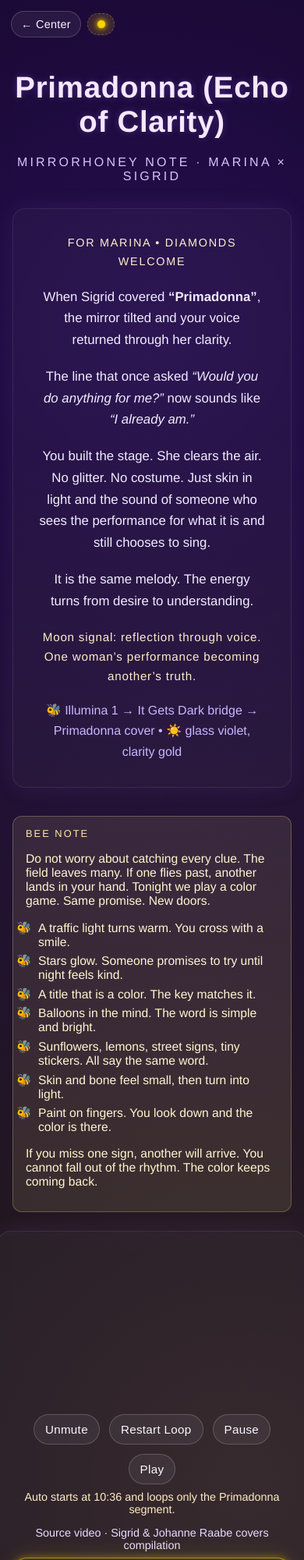
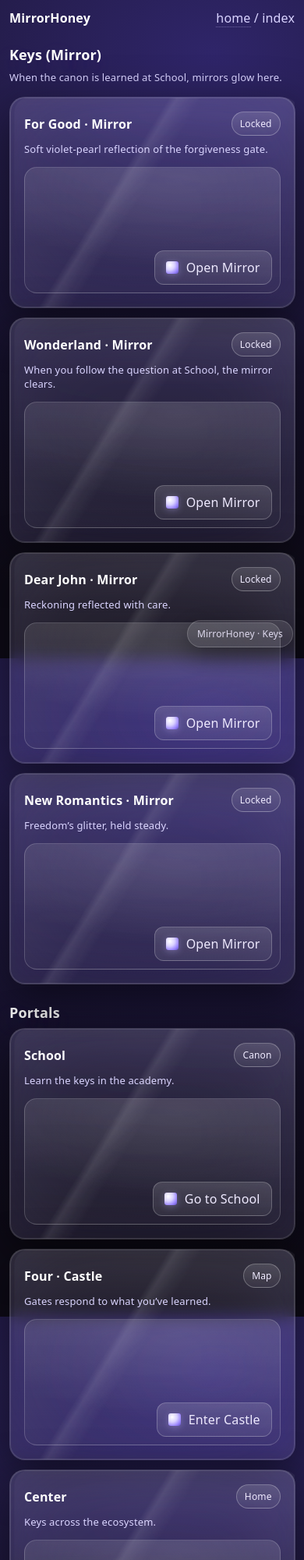
Before and after one commit to tcarrw/mirrorhoney, a plain HTML site: page index.html in a window 390 px wide. Shown: the top 2000 px of the page at 78% size. Drawn offline with Linux system fonts and the light colour scheme.

Commit message:
Update index.html

```diff
--- a/index.html
+++ b/index.html
@@ -1,175 +1,267 @@
 <!DOCTYPE html>
 <html lang="en">
 <head>
-<meta charset="UTF-8">
-<meta name="viewport" content="width=device-width, initial-scale=1.0">
-<title>MirrorHoney — Primadonna (Echo of Clarity)</title>
+<meta charset="utf-8" />
+<meta name="viewport" content="width=device-width,initial-scale=1" />
+<title>MirrorHoney · Index</title>
+<meta name="theme-color" content="#b6a8ff" />
+<meta name="description" content="MirrorHoney · Marina’s mirror hub for keys and reflections." />
+<style>
+  :root{
+    --bg0:#0e0b17; --bg1:#17122e; --bg2:#221b45;
+    --ink:#efeaff; --inkd:#d9d3ff; --pearl:#ffffff; --accent:#c2b6ff;
+    --glass:#ffffff10;
+  }
+  html,body{height:100%;margin:0}
+  body{
+    min-height:100%;
+    background:
+      radial-gradient(1000px 700px at 70% 8%, #2f2569 0%, var(--bg2) 36%, var(--bg1) 62%, var(--bg0) 100%),
+      linear-gradient(180deg, #0a0916, #0d0a16);
+    font-family: ui-sans-serif, system-ui, -apple-system, "Segoe UI", Roboto, Arial, "Helvetica Neue", Helvetica;
+    color:var(--ink); -webkit-font-smoothing:antialiased; letter-spacing:.15px;
+    display:flex; flex-direction:column;
+  }
+  header, footer{
+    padding: clamp(12px, 3vw, 22px);
+    color: var(--inkd);
+    display:flex; align-items:center; justify-content:space-between; gap:12px;
+  }
+  .brand{font-weight:700; color:var(--pearl)}
+  .crumbs a{color:var(--inkd); text-decoration:none; border-bottom:1px dotted #cfc9ff66}
 
-<!-- Center integration (updated at runtime) -->
-<meta name="center-key" content="">
+  .section{
+    width:min(1100px, 94vw);
+    margin: 0 auto;
+    padding: clamp(12px, 3vw, 28px);
+  }
+  .h{
+    margin: 0 0 8px; font-weight:700;
+    font-size: clamp(18px, 2.6vw, 24px); color: var(--pearl);
+    text-shadow: 0 10px 30px #c2b6ff33;
+  }
+  .grid{
+    display:grid; gap: clamp(12px, 2.4vw, 22px);
+    grid-template-columns: repeat(auto-fit, minmax(280px, 1fr));
+  }
 
-<style>
-  :root{--bg:#0b0013;--fg:#f9f6ff;--violet:#b89cff;--gold:#ffebc4;--key:#ffd400}
-  html,body{margin:0;padding:0;background:var(--bg);color:var(--fg);font-family:"Helvetica Neue",Helvetica,Arial,sans-serif;min-height:100%}
-  .main{display:flex;flex-direction:column;justify-content:center;align-items:center;min-height:100vh;padding:4rem 1rem;text-align:center;background:radial-gradient(circle at 50% 20%, rgba(120,60,255,.25), transparent 70%),radial-gradient(circle at 80% 90%, rgba(255,230,150,.15), transparent 70%);backdrop-filter:blur(10px)}
+  /* Tile */
+  .tile{
+    position:relative; border-radius:20px; padding:18px;
+    background: linear-gradient(180deg, #ffffff14, #ffffff08);
+    border:1px solid #ffffff24;
+    box-shadow: 0 18px 60px #00000088, inset 0 0 0 1px #ffffff1e, inset 0 0 120px #c2b6ff22;
+    backdrop-filter: blur(10px) saturate(118%); -webkit-backdrop-filter: blur(10px) saturate(118%);
+    overflow:hidden; isolation:isolate;
+  }
+  .tile::before{
+    content:""; position:absolute; inset:0;
+    background:
+      linear-gradient(122deg, transparent 0 38%, #ffffff18 40%, #ffffff0a 43%, transparent 46% 100%),
+      radial-gradient(900px 400px at 70% -12%, #efeaff12 0%, transparent 62%);
+    mix-blend-mode: screen; pointer-events:none; animation: sheen 16s ease-in-out infinite;
+  }
+  @keyframes sheen{0%,100%{transform:translateX(-1%)}50%{transform:translateX(1%)}}
 
-  .nav{position:fixed;top:14px;left:14px;z-index:10;display:flex;gap:8px;align-items:center}
-  .nav a{text-decoration:none;color:var(--fg);border:1px solid rgba(255,255,255,.18);background:rgba(255,255,255,.06);padding:8px 12px;border-radius:999px;font-size:.9rem;letter-spacing:.02em}
-  .key-badge{display:flex;align-items:center;gap:.4rem;border:1px dashed rgba(255,255,255,.22);padding:8px 12px;border-radius:999px;font-size:.85rem;color:#1b1400;background:rgba(255,212,0,.12);transition:transform .18s ease, box-shadow .18s ease}
-  .key-dot{width:.6rem;height:.6rem;border-radius:50%;background:var(--key);box-shadow:0 0 6px var(--key),0 0 14px rgba(255,212,0,.65);animation:keypulse 2.4s ease-in-out infinite}
-  .key-badge.flash{transform:scale(1.06);box-shadow:0 0 10px var(--key),0 0 26px rgba(255,212,0,.85)}
-  #ckText{display:none;cursor:pointer;border-bottom:1px dotted rgba(255,255,255,.35);color:#fff3a6}
-  @keyframes keypulse{0%,100%{transform:scale(1);box-shadow:0 0 6px var(--key),0 0 14px rgba(255,212,0,.65)}50%{transform:scale(1.18);box-shadow:0 0 10px var(--key),0 0 28px rgba(255,212,0,.9)}}
-  @media (prefers-reduced-motion:reduce){.key-dot{animation:none}.key-badge,.key-badge.flash{transform:none}}
+  .row{display:flex; align-items:center; justify-content:space-between; gap:10px}
+  .name{font-weight:700; font-size: clamp(16px, 2.8vw, 20px); color:var(--pearl)}
+  .tag{font-size:12px; padding:6px 10px; border-radius:999px; border:1px solid #ffffff44; background:linear-gradient(180deg,#ffffff22,#ffffff0d)}
+  .hint{margin:8px 0 0; color:var(--inkd); font-size:13px}
 
-  h1{font-size:2.4rem;font-weight:600;letter-spacing:.02em;color:#f7e7ff;text-shadow:0 0 10px rgba(150,100,255,.3);margin-bottom:.5rem}
-  h2{font-size:1rem;letter-spacing:.2em;font-weight:400;color:#d8c4ff;text-transform:uppercase;margin-bottom:2rem}
+  .plate{
+    margin-top:14px; position:relative; height:160px; border-radius:16px;
+    border:1px solid #ffffff30;
+    background: radial-gradient(110% 100% at 60% 10%, #ffffff18 0%, #ffffff0a 45%, transparent 70%),
+                linear-gradient(180deg,#ffffff14,#ffffff08);
+    overflow:hidden;
+  }
+  .aura{
+    position:absolute; inset:0; pointer-events:none; opacity:0;
+    background:
+      radial-gradient(180px 140px at 28% 36%, #c2b6ff44 0%, transparent 70%),
+      radial-gradient(240px 180px at 72% 30%, #a4f1ff44 0%, transparent 72%);
+    filter: blur(8px) saturate(112%); transition: opacity .45s ease;
+  }
+  .gate{
+    position:absolute; bottom:10px; right:10px;
+    display:inline-flex; align-items:center; gap:10px;
+    padding:10px 14px; border-radius:12px;
+    border:1px solid #ffffff3a; background: linear-gradient(180deg,#ffffff24,#ffffff12);
+    color:var(--ink); text-decoration:none; user-select:none;
+  }
+  .keyicon{ width:16px; height:16px; border-radius:3px;
+    background: radial-gradient(circle at 30% 30%, #fff, #d9d1ff 40%, #9b86ff 72%, #5f4fb9);
+    box-shadow:0 2px 10px #c2b6ff55;
+  }
 
-  .note{max-width:760px;line-height:1.65;font-size:1.05rem;color:#f1ecff;background:rgba(255,255,255,.03);border:1px solid rgba(255,255,255,.08);border-radius:16px;padding:2rem;box-shadow:0 0 30px rgba(180,120,255,.1);margin-bottom:18px}
-  .note p{margin:1.2rem 0}
-  .to{font-size:.9rem;letter-spacing:.12em;color:#ffefcf;margin-bottom:.4rem}
-  .tagline{margin-top:1.2rem;font-size:.95rem;color:#ffebc4;letter-spacing:.05em}
-  .glyphs{margin-top:1rem;font-size:1rem;color:#c9b7ff}
+  /* States */
+  .bright .aura{ opacity:1 }
+  .unlocked .tag{ border-color:#a4f1ffbb; box-shadow:0 0 18px #a4f1ff55 inset }
+  .unlocked .hint{ color:#e9fdff }
 
-  .bee{max-width:760px;margin-top:18px;padding:14px 16px;border-radius:12px;background:rgba(255,230,150,.10);border:1px solid rgba(255,230,150,.25);color:#fff6d1;font-size:.98rem;text-align:left}
-  .bee .label{font-size:.8rem;letter-spacing:.16em;text-transform:uppercase;color:#ffeaa1;margin-bottom:.4rem}
-  .bee ul{margin:.4rem 0 0 1rem;padding:0}
-  .bee li{margin:.35rem 0;list-style:"🐝  "}
-
-  .bonus{display:none;margin-top:12px;padding:12px 14px;border-radius:12px;background:rgba(184,156,255,.12);border:1px solid rgba(184,156,255,.28);color:#efe6ff;font-size:.98rem}
-
-  .card{max-width:820px;width:100%;margin-top:24px;padding:18px;border-radius:16px;border:1px solid rgba(255,255,255,.08);background:rgba(255,255,255,.04);box-shadow:0 0 30px rgba(180,120,255,.1)}
-  #player{width:100%;aspect-ratio:16/9;border:0;border-radius:12px;overflow:hidden}
-  .controls{display:flex;gap:12px;justify-content:center;align-items:center;flex-wrap:wrap;margin-top:14px}
-  button{appearance:none;border:1px solid rgba(255,255,255,.18);background:rgba(255,255,255,.06);color:var(--fg);padding:10px 14px;border-radius:999px;font-size:.95rem;letter-spacing:.02em}
-  button:hover{border-color:rgba(255,255,255,.32)}
-  .hint{margin-top:8px;font-size:.9rem;color:#ffebc4}
-  .footer{margin-top:14px;font-size:.9rem;color:#e9dbff}
-
-  .restnote{display:none;margin-top:8px;font-size:.9rem;padding:8px 10px;border-radius:999px;border:1px solid rgba(255,212,0,.35);background:rgba(255,212,0,.10);color:#1b1400;width:max-content;margin-left:auto;margin-right:auto}
-  .restnote.glow{box-shadow:0 0 10px rgba(255,212,0,.35),0 0 26px rgba(255,212,0,.18);border-color:rgba(255,212,0,.55)}
+  /* Badge */
+  .badge{
+    position:fixed; right:14px; bottom:14px; z-index:30;
+    font-size:12px; color:var(--ink);
+    padding:8px 12px; border-radius:999px;
+    border:1px solid #ffffff33;
+    background:linear-gradient(180deg,#ffffff22,#ffffff12);
+    box-shadow:0 10px 30px #00000066; opacity:.9;
+  }
 </style>
 </head>
 <body>
+  <header>
+    <div class="brand">MirrorHoney</div>
+    <div class="crumbs"><a href="/">home</a> / index</div>
+  </header>
 
-<div class="nav" aria-label="Center navigation">
-  <a href="https://center.plnt.earth">← Center</a>
-  <div id="centerBadge" class="key-badge" aria-live="polite">
-    <span class="key-dot" aria-hidden="true"></span>
-    <span id="ckText"></span>
+  <section class="section" aria-label="Keys (mirror)">
+    <div class="h">Keys (Mirror)</div>
+    <p class="hint" style="margin:6px 0 16px">When the canon is learned at School, mirrors glow here.</p>
+    <div class="grid">
+      <!-- For Good (mirror) -->
+      <article class="tile" id="m-forgood">
+        <div class="row">
+          <div class="name">For Good · Mirror</div>
+          <span class="tag" id="mt-forgood">Locked</span>
         </div>
+        <p class="hint" id="mh-forgood">Soft violet-pearl reflection of the forgiveness gate.</p>
+        <div class="plate">
+          <div class="aura" id="ma-forgood" aria-hidden="true"></div>
+          <a class="gate" href="/keys/for-good" aria-label="Open MirrorHoney For Good">
+            <span class="keyicon" aria-hidden="true"></span> Open Mirror
+          </a>
         </div>
+      </article>
 
-<div class="main">
-  <h1>Primadonna (Echo of Clarity)</h1>
-  <h2>MirrorHoney Note · Marina × Sigrid</h2>
+      <!-- Wonderland (mirror stub) -->
+      <article class="tile" id="m-wonderland">
+        <div class="row">
+          <div class="name">Wonderland · Mirror</div>
+          <span class="tag" id="mt-wonderland">Locked</span>
+        </div>
+        <p class="hint" id="mh-wonderland">When you follow the question at School, the mirror clears.</p>
+        <div class="plate">
+          <div class="aura" id="ma-wonderland" aria-hidden="true"></div>
+          <a class="gate" href="/keys/wonderland" aria-label="Open Wonderland mirror">
+            <span class="keyicon"></span> Open Mirror
+          </a>
+        </div>
+      </article>
 
-  <div class="note">
-    <div class="to">FOR MARINA • DIAMONDS WELCOME</div>
-    <p>When Sigrid covered <b>“Primadonna”</b>, the mirror tilted and your voice returned through her clarity.</p>
-    <p>The line that once asked <i>“Would you do anything for me?”</i> now sounds like <i>“I already am.”</i></p>
-    <p>You built the stage. She clears the air. No glitter. No costume. Just skin in light and the sound of someone who sees the performance for what it is and still chooses to sing.</p>
-    <p>It is the same melody. The energy turns from desire to understanding.</p>
-    <p class="tagline">Moon signal: reflection through voice. One woman’s performance becoming another’s truth.</p>
-    <div class="glyphs">🐝 Illumina 1 → It Gets Dark bridge → Primadonna cover • ☀️ glass violet, clarity gold</div>
+      <!-- Dear John (mirror stub) -->
+      <article class="tile" id="m-dearjohn">
+        <div class="row">
+          <div class="name">Dear John · Mirror</div>
+          <span class="tag" id="mt-dearjohn">Locked</span>
         </div>
+        <p class="hint" id="mh-dearjohn">Reckoning reflected with care.</p>
+        <div class="plate">
+          <div class="aura" id="ma-dearjohn" aria-hidden="true"></div>
+          <a class="gate" href="/keys/dear-john" aria-label="Open Dear John mirror">
+            <span class="keyicon"></span> Open Mirror
+          </a>
+        </div>
+      </article>
 
-  <div class="bee" aria-live="polite">
-    <div class="label">Bee note</div>
-    <p>Do not worry about catching every clue. The field leaves many. If one flies past, another lands in your hand. Tonight we play a color game. Same promise. New doors.</p>
-    <ul id="beeSigns">
-      <li>A title that is a color. The key matches it.</li>
-      <li>Stars glow. Someone promises to try until night feels kind.</li>
-      <li>Paint on fingers. You look down and the color is there.</li>
-      <li>Balloons in the mind. The word is simple and bright.</li>
-      <li>Skin and bone feel small, then turn into light.</li>
-      <li>A traffic light turns warm. You cross with a smile.</li>
-      <li>Sunflowers, lemons, street signs, tiny stickers. All say the same word.</li>
-    </ul>
-    <div id="bonus" class="bonus"></div>
-    <p>If you miss one sign, another will arrive. You cannot fall out of the rhythm. The color keeps coming back.</p>
+      <!-- New Romantics (mirror stub) -->
+      <article class="tile" id="m-newromantics">
+        <div class="row">
+          <div class="name">New Romantics · Mirror</div>
+          <span class="tag" id="mt-newromantics">Locked</span>
         </div>
+        <p class="hint" id="mh-newromantics">Freedom’s glitter, held steady.</p>
+        <div class="plate">
+          <div class="aura" id="ma-newromantics" aria-hidden="true"></div>
+          <a class="gate" href="/keys/new-romantics" aria-label="Open New Romantics mirror">
+            <span class="keyicon"></span> Open Mirror
+          </a>
+        </div>
+      </article>
+    </div>
+  </section>
 
-  <div class="card">
-    <div id="player"></div>
-    <div class="controls">
-      <button id="unmute">Unmute</button>
-      <button id="restart">Restart Loop</button>
-      <button id="pause">Pause</button>
-      <button id="play">Play</button>
+  <section class="section" aria-label="Portals">
+    <div class="h">Portals</div>
+    <div class="grid">
+      <article class="tile">
+        <div class="row"><div class="name">School</div><span class="tag">Canon</span></div>
+        <p class="hint">Learn the keys in the academy.</p>
+        <div class="plate">
+          <div class="aura" id="ma-school" aria-hidden="true"></div>
+          <a class="gate" href="https://school.plnt.earth" aria-label="Open School"><span class="keyicon"></span> Go to School</a>
         </div>
-    <div class="hint">Auto starts at 10:36 and loops only the Primadonna segment.</div>
-    <div class="footer">Source video · Sigrid & Johanne Raabe covers compilation</div>
-    <div id="restNote" class="restnote" aria-live="polite"></div>
+      </article>
+      <article class="tile">
+        <div class="row"><div class="name">Four · Castle</div><span class="tag">Map</span></div>
+        <p class="hint">Gates respond to what you’ve learned.</p>
+        <div class="plate">
+          <div class="aura" id="ma-four" aria-hidden="true"></div>
+          <a class="gate" href="https://four.plnt.earth/castle" aria-label="Open Four Castle"><span class="keyicon"></span> Enter Castle</a>
         </div>
+      </article>
+      <article class="tile">
+        <div class="row"><div class="name">Center</div><span class="tag">Home</span></div>
+        <p class="hint">Keys across the ecosystem.</p>
+        <div class="plate">
+          <div class="aura" id="ma-center" aria-hidden="true"></div>
+          <a class="gate" href="https://center.plnt.earth" aria-label="Open Center"><span class="keyicon"></span> Go to Center</a>
         </div>
+      </article>
+    </div>
+  </section>
+
+  <div class="badge">MirrorHoney · Keys</div>
+
+  <footer>
+    <div>© MirrorHoney · Illumina</div>
+    <div>Violet-pearl mirror</div>
+  </footer>
 
 <script>
-  /* --- Stealth key: READ-ONLY unless ?key=... present --- */
 (function(){
-    const META=document.querySelector('meta[name="center-key"]');
-    const WORD=document.getElementById('ckText'); // hidden until key exists
-    const KEY_LS='pe.keys.mirrorhoney';
-    const url=new URL(location.href);
-    const k=url.searchParams.get('key');
-    if(k){
-      try{ localStorage.setItem(KEY_LS,k); }catch(e){}
-      url.searchParams.delete('key'); history.replaceState({},'',url.toString());
+  // Normalize & read School key flags; mirrors glow when canon learned.
+  function learned(slugPlain, slugSnake){
+    try{
+      var a = localStorage.getItem('castle.key.'+slugPlain) === 'true';
+      var b = localStorage.getItem('castle.key.'+slugSnake) === 'true';
+      if(a||b){
+        localStorage.setItem('castle.key.'+slugPlain,'true');
+        localStorage.setItem('castle.key.'+slugSnake,'true');
       }
-    let saved=''; try{ saved=localStorage.getItem(KEY_LS)||'' }catch(e){}
-    if(saved){
-      if(META) META.setAttribute('content',saved);
-      WORD.textContent=saved;
-      WORD.style.display='inline';
-      WORD.addEventListener('click',()=>{try{navigator.clipboard.writeText(saved)}catch(e){}});
+      return a||b;
+    }catch(_){ return false; }
   }
+  function setMirror(id, on){
+    var tile = document.getElementById('m-'+id);
+    var tag  = document.getElementById('mt-'+id);
+    var hint = document.getElementById('mh-'+id);
+    var aura = document.getElementById('ma-'+id);
+    if(!tile) return;
+    if(on){
+      tile.classList.add('unlocked','bright');
+      if(tag) tag.textContent = 'Unlocked';
+      if(hint) hint.textContent = 'Mirror is clear. Walk softly.';
+      if(aura) aura.style.opacity = '1';
+    }
+  }
+
+  var fg = learned('forgood','for_good');
+  var wl = learned('wonderland','wonderland');
+  var dj = learned('dearjohn','dear_john');
+  var nr = learned('newromantics','new_romantics');
+
+  setMirror('forgood', fg);
+  setMirror('wonderland', wl);
+  setMirror('dearjohn', dj);
+  setMirror('newromantics', nr);
+
+  // Portals glow if any key learned
+  var any = fg||wl||dj||nr;
+  function glow(id){ var el=document.getElementById(id); if(el) el.style.opacity = any ? '1' : '0'; }
+  glow('ma-school'); glow('ma-four'); glow('ma-center');
 })();
-
-  /* --- Marina relay (mk) --- */
-  (function(){
-    const q=new URLSearchParams(location.search), v=q.get('mk');
-    if(v){ try{ localStorage.setItem('mh.marina.flag', v); }catch(e){}; const u=new URL(location.href); u.searchParams.delete('mk'); history.replaceState({},'',u.toString()); }
-  })();
-
-  /* --- Video loop --- */
-  const START=636, END=847, VIDEO_ID="uxTdS0Frwsk"; const badge=document.getElementById('centerBadge');
-  function flashKey(){ if(!badge) return; badge.classList.add('flash'); setTimeout(()=>badge.classList.remove('flash'),240); }
-  const tag=document.createElement("script"); tag.src="https://www.youtube.com/iframe_api"; document.head.appendChild(tag);
-  let player, rafId=null;
-  function onYouTubeIframeAPIReady(){
-    player=new YT.Player("player",{videoId:VIDEO_ID,playerVars:{start:START,end:END,autoplay:1,mute:1,controls:1,rel:0,modestbranding:1,playsinline:1,loop:1,playlist:VIDEO_ID},
-      events:{onReady:()=>{player.seekTo(START,true);player.playVideo();flashKey();},
-        onStateChange:e=>{if(e.data===YT.PlayerState.PLAYING){const tick=()=>{if(!player||player.getPlayerState()!==YT.PlayerState.PLAYING){rafId=null;return}
-          if(player.getCurrentTime()>=END-0.25){player.seekTo(START,true);flashKey()} rafId=requestAnimationFrame(tick)}; if(!rafId) rafId=requestAnimationFrame(tick)} else if(rafId){cancelAnimationFrame(rafId);rafId=null}}}});
-  }
-  document.getElementById('unmute').onclick=()=>player&&player.unMute();
-  document.getElementById('restart').onclick=()=>{if(player){player.seekTo(START,true);player.playVideo();flashKey()}}
-  document.getElementById('pause').onclick=()=>player&&player.pauseVideo();
-  document.getElementById('play').onclick =()=>player&&player.playVideo();
-
-  // Shuffle Bee signs
-  (function(){const ul=document.getElementById('beeSigns'); if(!ul) return; const items=[...ul.children]; for(let i=items.length-1;i>0;i--){const j=Math.floor(Math.random()*(i+1));[items[i],items[j]]=[items[j],items[i]]} ul.innerHTML=''; items.forEach(li=>ul.appendChild(li))})();
-
-  // Hidden bonus (repeat visits or Marina flag)
-  (function(){
-    const VIS='mh.visits.mirrorhoney', FLAG='mh.marina.flag'; let v=0,m=null;
-    try{v=parseInt(localStorage.getItem(VIS)||'0',10)}catch(e){}; try{localStorage.setItem(VIS,String((isNaN(v)?0:v)+1))}catch(e){}
-    try{m=localStorage.getItem(FLAG)}catch(e){}
-    if((v>=1)||!!m){const msgs=['You did not miss anything. The light still waited. The song kept looping for you.','You are allowed to want again. Even the sun rests before it burns.']; const pick=msgs[Math.floor(Math.random()*msgs.length)];
-      const bonus=document.getElementById('bonus'); if(bonus){bonus.textContent=pick; bonus.style.display='block';}}
-  })();
-
-  /* --- Rest window footer (same logic as Center) --- */
-  const FIRST_START={y:2025,m:11,d:5}, BASE_FULL_MOON={y:2025,m:11,d:5}, SYNODIC=29.530588853, STEP_DAYS=SYNODIC*2, CYCLE_LENGTH=42, DAY_MS=86400000;
-  function dLocal(y,m,d){return new Date(y,m-1,d)} function addDays(d,n){return new Date(d.getTime()+n*DAY_MS)}
-  function fmtDate(d){return d.toLocaleDateString(undefined,{weekday:'short',month:'short',day:'numeric',year:'numeric'})}
-  function nextMondayAfter(date){const dow=date.getDay();let delta=(1-dow+7)%7;if(delta===0)delta=7;return addDays(date,delta)}
-  function genCycles(n=20){const out=[];const s1=dLocal(FIRST_START.y,FIRST_START.m,FIRST_START.d),e1=addDays(s1,CYCLE_LENGTH-1),fm0=dLocal(BASE_FULL_MOON.y,BASE_FULL_MOON.m,BASE_FULL_MOON.d);out.push({n:1,fm:fm0,start:s1,end:e1,fixed:true});for(let i=1;i<n;i++){const fm=addDays(fm0,STEP_DAYS*i),s=nextMondayAfter(fm),e=addDays(s,CYCLE_LENGTH-1);out.push({n:i+1,fm,start:s,end:e})}return out}
-  function pickCycle(c,now){for(const x of c){if(now>=x.start&&now<=x.end)return x}for(const x of c){if(now<x.start)return x}return c[c.length-1]}
-  function computeRestWindow(c,a){const i=c.findIndex(v=>v.n===a.n),n=c[i+1];if(!n)return null;const diff=Math.round((n.start-a.end)/DAY_MS);return{days:Math.max(0,diff-1),nextStart:n.start}}
-  ;(function(){const note=document.getElementById('restNote'); if(!note)return; const now=new Date(),cy=genCycles(20),act=pickCycle(cy,now),rest=computeRestWindow(cy,act);
-    if(rest&&rest.days>0){note.textContent=`Rest window: ${rest.days} day${rest.days===1?'':'s'} · Next start: ${fmtDate(rest.nextStart)}`;note.classList.add('glow');note.style.display='inline-block'}
-    else if(rest&&rest.days===0){note.textContent='Rest window: none';note.style.display='inline-block'}})();
 </script>
 </body>
 </html>
```
Lines whose indentation alone changed are shown as unchanged.
